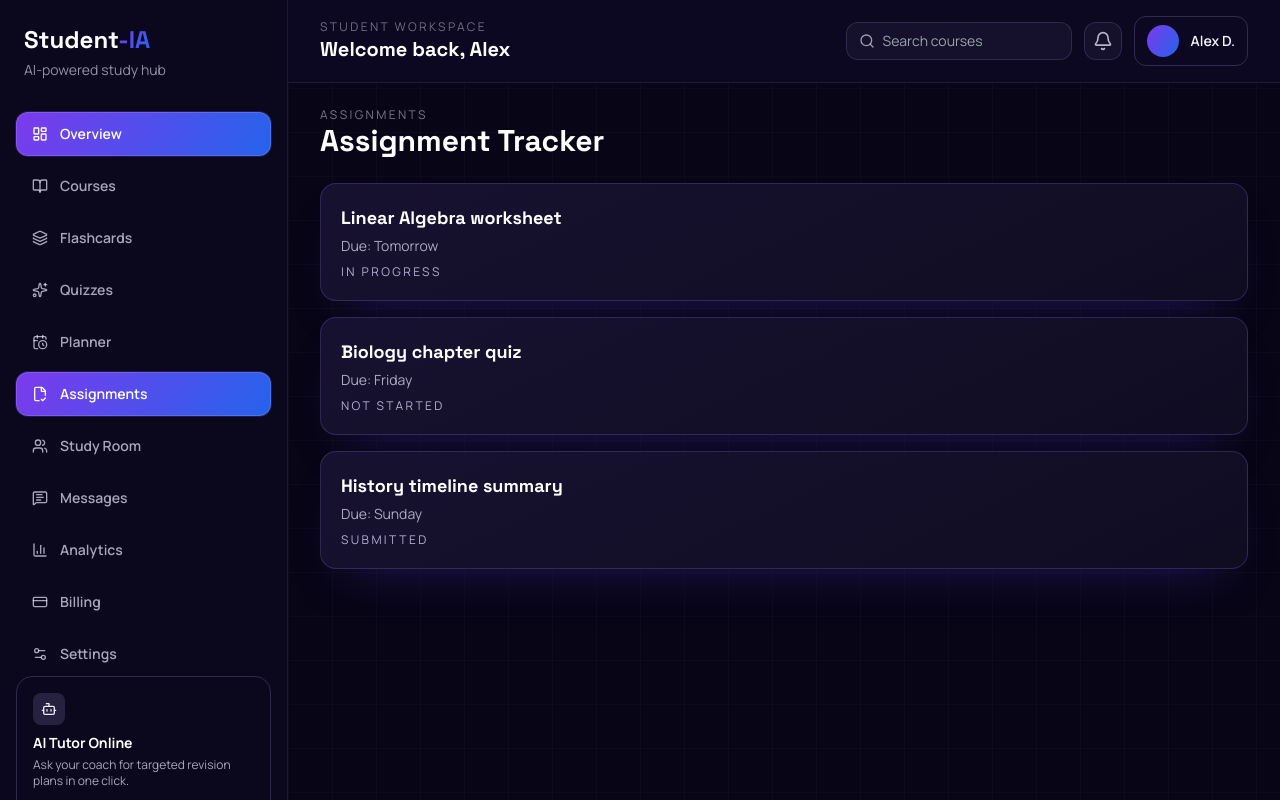
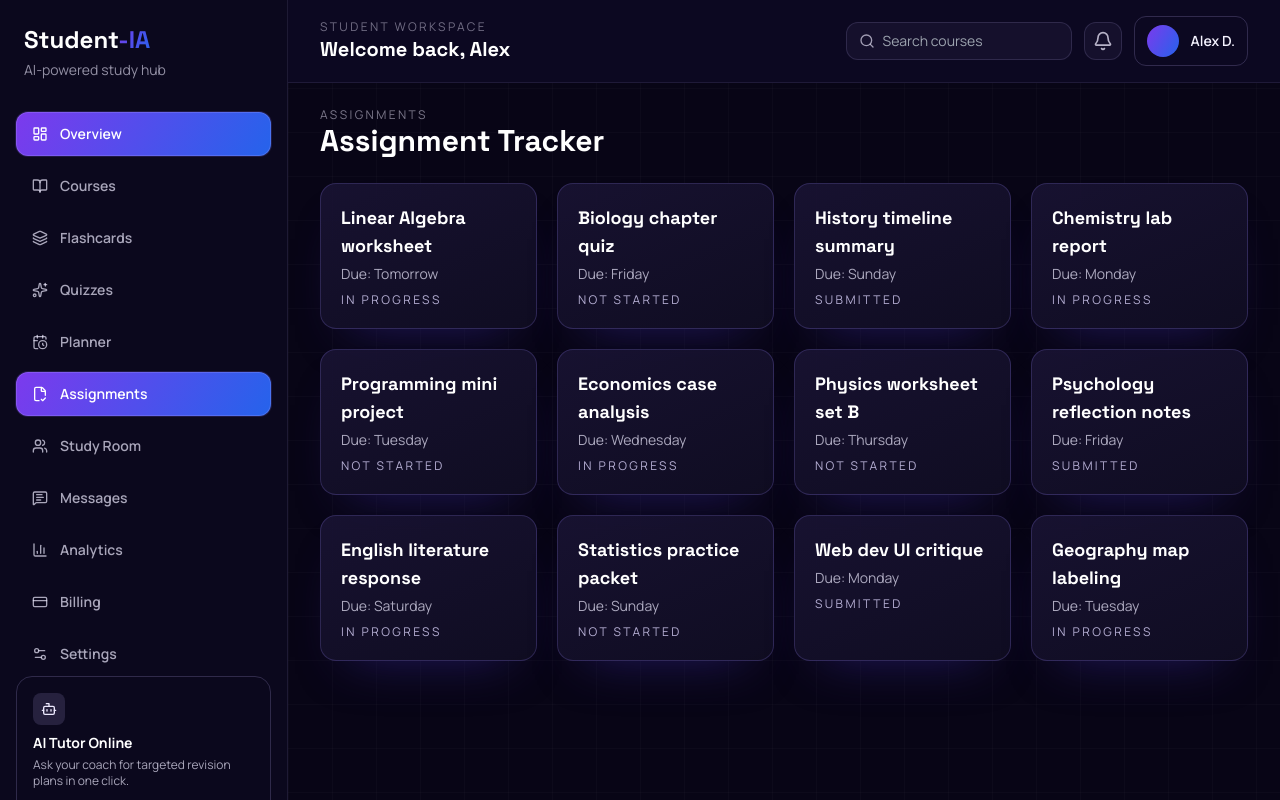
Before and after one commit to pthanksdev/Student_AI, a React (Vite) app: page /dashboard/assignments in a window 1280 px wide. Built offline with nearby package versions, Linux system fonts and the light colour scheme.

Commit message:
assignment

```diff
--- a/src/data/mockData.ts
+++ b/src/data/mockData.ts
@@ -1,5 +1,5 @@
 import { BrainCircuit, CalendarClock, Flashlight, GraduationCap, Sparkles, Target } from 'lucide-react'
-import type { Activity, Course, FlashcardSet, Metric, NavItem, PlannerTask, Quiz, Recommendation } from '../types'
+import type { Activity, Assignment, Course, FlashcardSet, Metric, NavItem, PlannerTask, Quiz, Recommendation } from '../types'
 
 export const publicNav: NavItem[] = [
   { label: 'Features', path: '/features' },
@@ -166,6 +166,21 @@ export const plannerTasks: PlannerTask[] = [
   { title: 'Physics mechanics timed quiz', time: 'Tuesday, 6:00 PM', status: 'Pending' },
 ]
 
+export const assignments: Assignment[] = [
+  { title: 'Linear Algebra worksheet', due: 'Tomorrow', status: 'In Progress' },
+  { title: 'Biology chapter quiz', due: 'Friday', status: 'Not Started' },
+  { title: 'History timeline summary', due: 'Sunday', status: 'Submitted' },
+  { title: 'Chemistry lab report', due: 'Monday', status: 'In Progress' },
+  { title: 'Programming mini project', due: 'Tuesday', status: 'Not Started' },
+  { title: 'Economics case analysis', due: 'Wednesday', status: 'In Progress' },
+  { title: 'Physics worksheet set B', due: 'Thursday', status: 'Not Started' },
+  { title: 'Psychology reflection notes', due: 'Friday', status: 'Submitted' },
+  { title: 'English literature response', due: 'Saturday', status: 'In Progress' },
+  { title: 'Statistics practice packet', due: 'Sunday', status: 'Not Started' },
+  { title: 'Web dev UI critique', due: 'Monday', status: 'Submitted' },
+  { title: 'Geography map labeling', due: 'Tuesday', status: 'In Progress' },
+]
+
 export const aiRecommendations: Recommendation[] = [
   {
     title: 'Revisit Matrix Determinants',
--- a/src/pages/AssignmentsPage.tsx
+++ b/src/pages/AssignmentsPage.tsx
@@ -1,25 +1,44 @@
+import { useState } from 'react'
+import { DashboardDetailModal } from '../components/dashboard/DashboardDetailModal'
 import { DashboardShell } from '../components/dashboard/DashboardShell'
+import { assignments } from '../data/mockData'
+import type { Assignment } from '../types'
 
-const items = [
-  { title: 'Linear Algebra worksheet', due: 'Tomorrow', status: 'In Progress' },
-  { title: 'Biology chapter quiz', due: 'Friday', status: 'Not Started' },
-  { title: 'History timeline summary', due: 'Sunday', status: 'Submitted' },
-]
+export const AssignmentsPage = () => {
+  const [selectedAssignment, setSelectedAssignment] = useState<Assignment | null>(null)
 
-export const AssignmentsPage = () => (
+  return (
     <DashboardShell>
       <section className="mb-6">
         <p className="text-xs uppercase tracking-[0.2em] text-violet-100/50">Assignments</p>
         <h2 className="font-display text-2xl font-bold text-white sm:text-3xl">Assignment Tracker</h2>
       </section>
-    <div className="space-y-4">
-      {items.map((item) => (
-        <article className="dark-card rounded-2xl p-5" key={item.title}>
+      <div className="grid gap-5 md:grid-cols-2 xl:grid-cols-4">
+        {assignments.map((item) => (
+          <article
+            className="dark-card cursor-pointer rounded-2xl p-5 transition hover:border-violet-300/30"
+            key={`${item.title}-${item.due}`}
+            onClick={() => setSelectedAssignment(item)}
+            onKeyDown={(event) => {
+              if (event.key === 'Enter' || event.key === ' ') setSelectedAssignment(item)
+            }}
+            role="button"
+            tabIndex={0}
+          >
             <h3 className="font-display text-lg font-semibold text-white">{item.title}</h3>
             <p className="mt-1 text-sm text-violet-100/70">Due: {item.due}</p>
             <p className="mt-2 text-xs uppercase tracking-[0.2em] text-violet-200/80">{item.status}</p>
           </article>
         ))}
       </div>
+
+      {selectedAssignment ? (
+        <DashboardDetailModal onClose={() => setSelectedAssignment(null)} title={selectedAssignment.title}>
+          <p>Due: {selectedAssignment.due}</p>
+          <p>Status: {selectedAssignment.status}</p>
+          <p>Tip: Break this assignment into smaller subtasks and time blocks.</p>
+        </DashboardDetailModal>
+      ) : null}
     </DashboardShell>
   )
+}
--- a/src/types/index.ts
+++ b/src/types/index.ts
@@ -46,3 +46,9 @@ export type PlannerTask = {
   time: string
   status: 'Scheduled' | 'Pending' | 'Completed'
 }
+
+export type Assignment = {
+  title: string
+  due: string
+  status: 'Not Started' | 'In Progress' | 'Submitted'
+}
```
Lines whose indentation alone changed are shown as unchanged.
